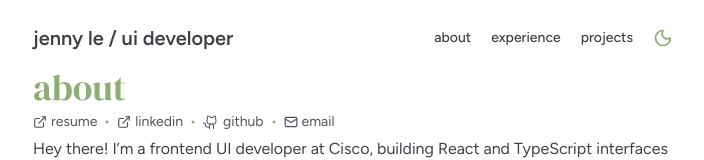
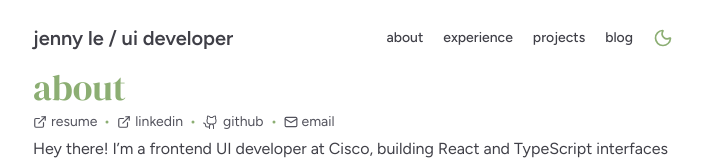
Before and after one commit to Jennykuma/portfolio-site-v2, a React (Vite) app: page / in a window 1280 px wide. Shown: the top 160 px of the page, without its empty margins (287-991 px from the left). Built offline with nearby package versions, Linux system fonts and the light colour scheme.

Commit message:
Add blog redirects and btn

```diff
--- a/src/components/Nav.tsx
+++ b/src/components/Nav.tsx
@@ -44,6 +44,9 @@ const Nav = () => {
 				<a className='hover:text-sage hover:underline underline-offset-4' href='#projects'>
 					projects
 				</a>
+				<a className='hover:text-sage hover:underline underline-offset-4' href='/blog'>
+					blog
+				</a>
 				<button
 					type='button'
 					aria-label='Toggle dark mode'
```
Also changed, not shown: vercel.json.
